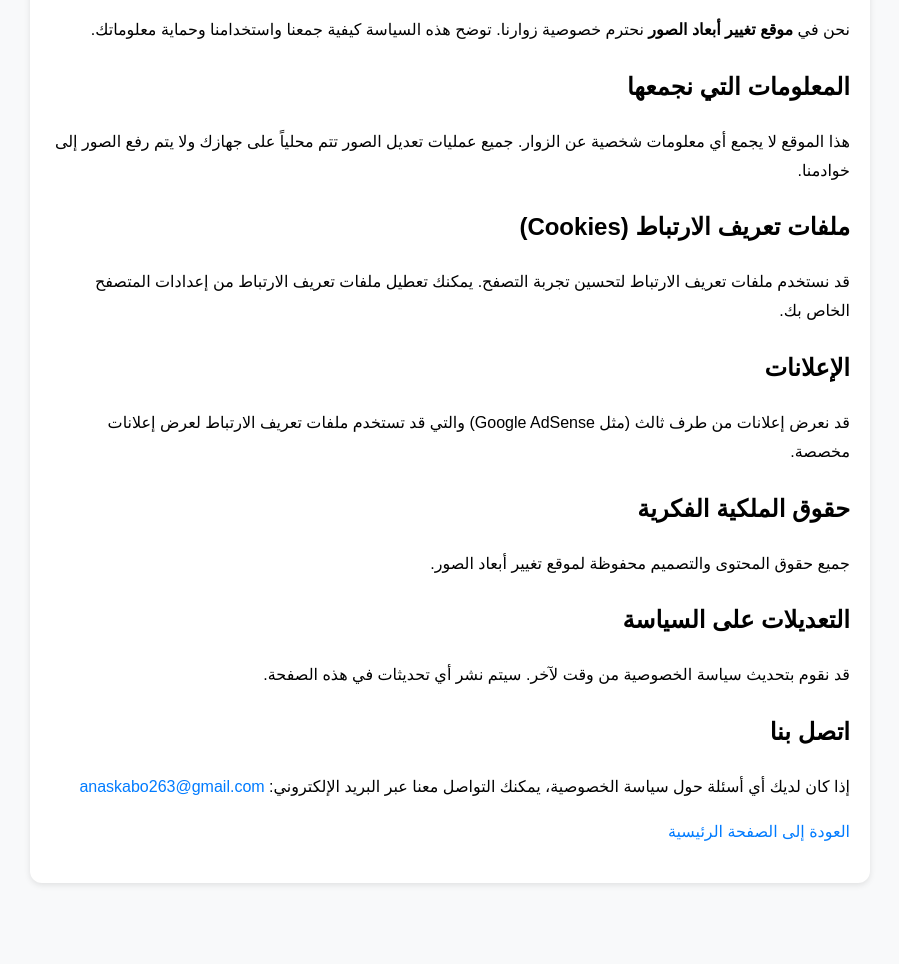
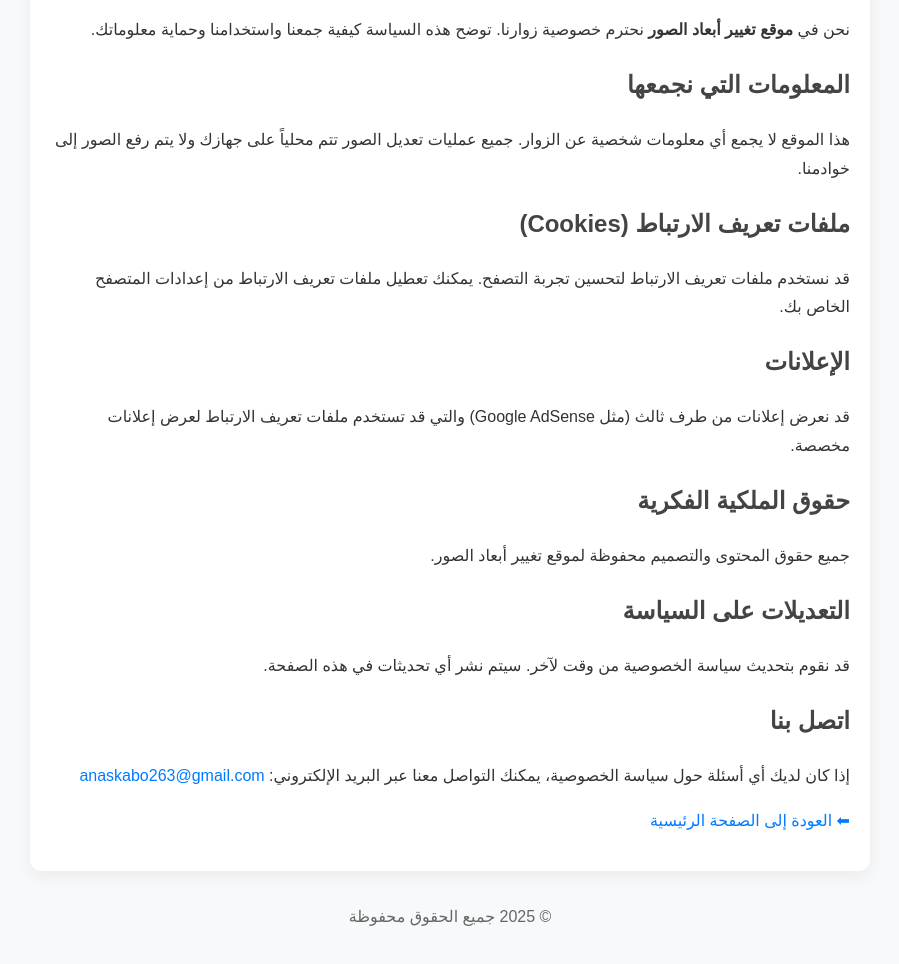
Before and after one commit to anaskabo263-ctrl/photo-editor-site, a plain HTML site: page privacy.html in a window 1280 px wide. Shown: the part 123-1087 px from the top of the page, without its empty margins (190-1089 px from the left). Before the commit the page ends 1026 px from the top, so only its background shows below. Drawn offline with Linux system fonts and the light colour scheme.

Commit message:
Update privacy.html

```diff
--- a/privacy.html
+++ b/privacy.html
@@ -12,6 +12,7 @@
       padding: 20px;
       line-height: 1.8;
       direction: rtl;
+      color: #333;
     }
     .container {
       max-width: 800px;
@@ -19,15 +20,29 @@
       padding: 20px;
       margin: auto;
       border-radius: 12px;
-      box-shadow: 0 2px 6px rgba(0,0,0,0.1);
+      box-shadow: 0 6px 18px rgba(0,0,0,0.06);
     }
     h1 {
       text-align: center;
       margin-bottom: 20px;
+      color: #007bff;
+    }
+    h2 {
+      margin-top: 18px;
+      color: #444;
     }
     a {
       color: #007bff;
       text-decoration: none;
+    }
+    a:hover {
+      text-decoration: underline;
+    }
+    footer {
+      text-align: center;
+      padding: 12px;
+      margin-top: 20px;
+      color: #666;
     }
   </style>
 </head>
@@ -53,10 +68,12 @@
 
     <h2>اتصل بنا</h2>
     <p>إذا كان لديك أي أسئلة حول سياسة الخصوصية، يمكنك التواصل معنا عبر البريد الإلكتروني:
-      <a href="mailto:youremail@example.com">anaskabo263@gmail.com</a>
+      <a href="mailto:anaskabo263@gmail.com">anaskabo263@gmail.com</a>
     </p>
 
-    <p><a href="index.html">العودة إلى الصفحة الرئيسية</a></p>
+    <p><a href="index.html">⬅ العودة إلى الصفحة الرئيسية</a></p>
   </div>
+
+  <footer>© 2025 جميع الحقوق محفوظة</footer>
 </body>
 </html>
```
